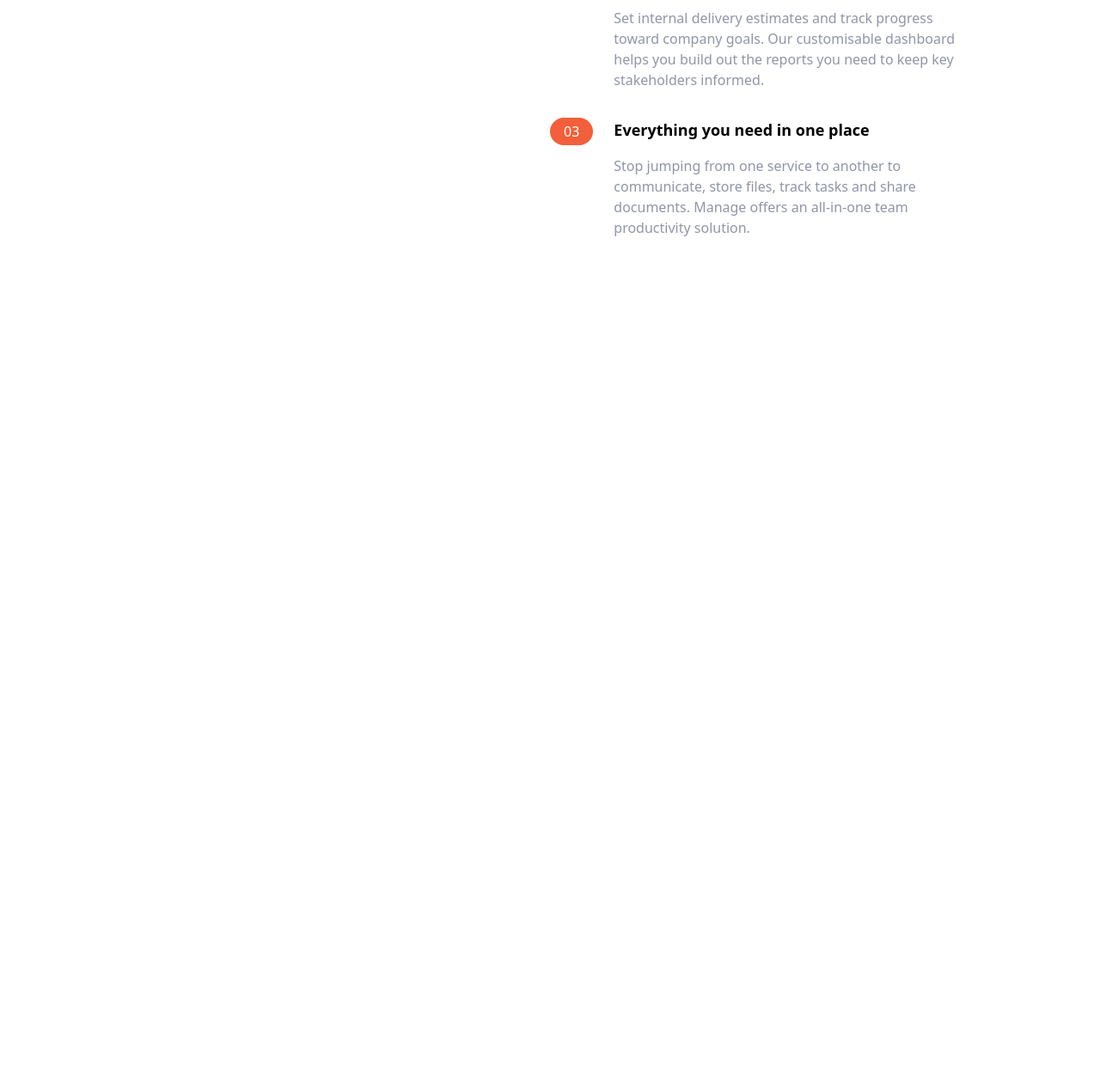
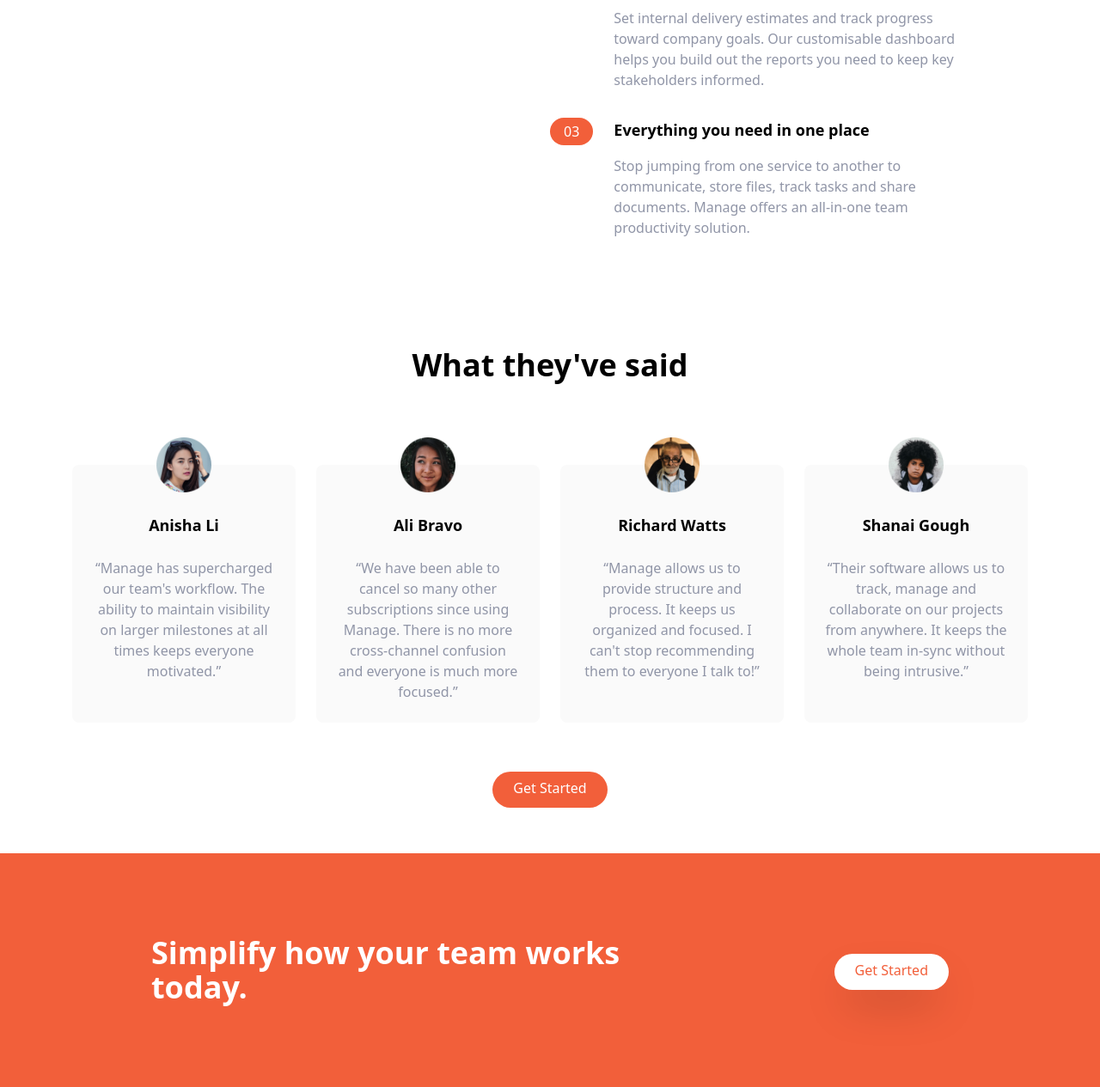
Before and after one commit to freaky4wrld/frontend-challenges, a website: page manage-landing-page-master/public/index.html in a window 1280 px wide. Shown: the part 799-2064 px from the top of the page at 86% size. Before the commit the page ends 1076 px from the top, so only its background shows below. Drawn offline with Linux system fonts and the light colour scheme.

Commit message:
created the testimonials and cta section for the page added active hovers

```diff
--- a/manage-landing-page-master/public/index.html
+++ b/manage-landing-page-master/public/index.html
@@ -124,9 +124,68 @@
             </p>
           </div>
         </div>
-
       </div>
     </div>
   </section>
+  <section id="testimonials">
+    <div class="max-w-6xl px-5 mx-auto mt-32 text-center">
+      <h2 class="text-4xl font-bold text-center">
+        What they've said
+      </h2>
+      <div class="flex flex-col mt-24 md:flex-row md:space-x-6">
+        <div class="flex flex-col items-center p-6 space-y-6 rounded-lg
+        bg-veryLightGray md:w-1/3">
+          <img src="../images/avatar-anisha.png" class="w-16 -mt-14" alt="">
+          <h5 class="text-lg font-bold">Anisha Li</h5>
+          <p class="tex-sm text-darkGrayishBlue">“Manage has supercharged our team's
+             workflow. The ability to maintain visibility on larger milestones at all
+             times keeps everyone motivated.”</p>
+        </div>
+
+        <div class="hidden flex-col items-center p-6 space-y-6 rounded-lg
+        bg-veryLightGray md:w-1/3 md:flex">
+          <img src="../images/avatar-ali.png" class="w-16 -mt-14" alt="">
+          <h5 class="text-lg font-bold">Ali Bravo</h5>
+          <p class="tex-sm text-darkGrayishBlue">“We have been able to cancel so many other
+            subscriptions since using Manage. There is no more cross-channel confusion and
+            everyone is much more focused.”</p>
+        </div>
+
+        <div class="hidden flex-col items-center p-6 space-y-6 rounded-lg
+        bg-veryLightGray md:w-1/3 md:flex">
+          <img src="../images/avatar-richard.png" class="w-16 -mt-14" alt="">
+          <h5 class="text-lg font-bold">Richard Watts</h5>
+          <p class="tex-sm text-darkGrayishBlue">“Manage allows us to provide structure and
+            process. It keeps us organized and focused. I can't stop recommending them
+            to everyone I talk to!”</p>
+        </div>
+
+        <div class="hidden flex-col items-center p-6 space-y-6 rounded-lg
+        bg-veryLightGray md:w-1/3 md:flex">
+          <img src="../images/avatar-shanai.png" class="w-16 -mt-14" alt="">
+          <h5 class="text-lg font-bold">Shanai Gough</h5>
+          <p class="tex-sm text-darkGrayishBlue">“Their software allows us to track,
+            manage and collaborate on our projects from anywhere. It keeps the whole
+            team in-sync without being intrusive.”</p>
+        </div>
+      </div>
+      <div class="my-16">
+        <a href="#" class="p-3 px-6 pt-2 text-white bg-brightRed rounded-full baseline hover:bg-brightRedLight"
+        >Get Started</a>
+      </div>
+    </div>
+  </section>
+  <section id="cta" class="bg-brightRed">
+    <div class="container flex flex-col items-center justify-between px-6 py-24 mx-auto
+    space-y12 md:flex-row md:space-y-0">
+    <h2 class="text-5xl font-bold leading-tight text-center text-white md:text-4xl
+    md:max-w-xl md:text-left">Simplify how your team works today.</h2>
+    <div class="mt-14 md:mt-0">
+      <a href="#" class="p-3 px-6 pt-2 text-brightRed shadow-2xl bg-white
+      rounded-full baseline hover:bg-gray-900"
+      >Get Started</a>
+    </div>
+  </div>
+  </section>
 </body>
 </html>
```
Also changed, not shown: manage-landing-page-master/public/style.css.
